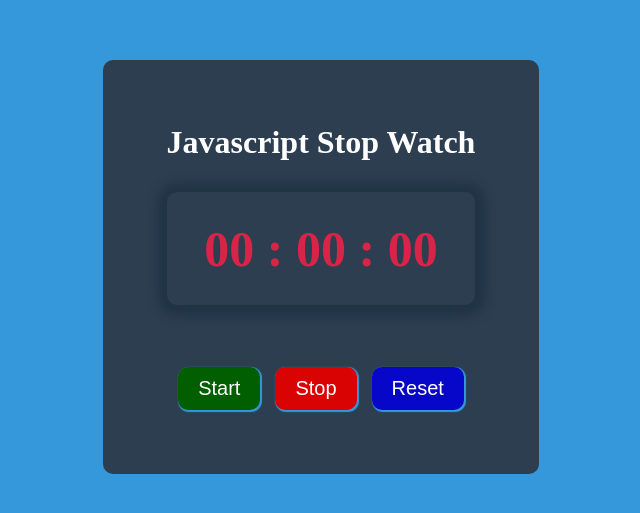
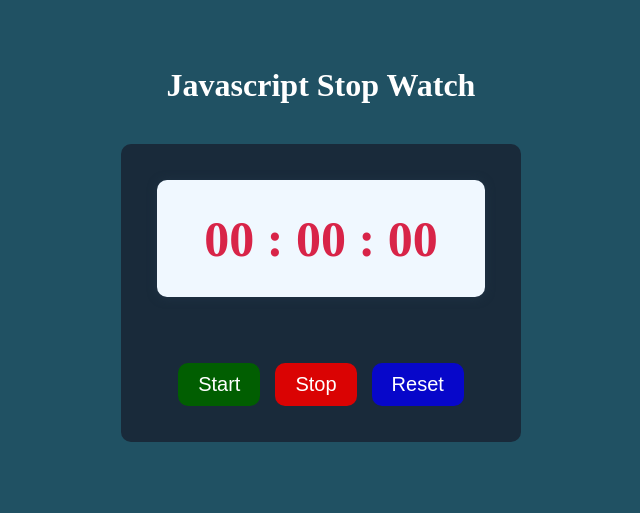
Before and after one commit to urvashi-2004/Javascript-stopwatch, a plain HTML site: page index.html in a window 1280 px wide. Shown: the part 133-646 px from the top of the page, without its empty margins (319-959 px from the left). Drawn offline with Linux system fonts and the light colour scheme.

Commit message:
first commit

```diff
--- a/index.html
+++ b/index.html
@@ -4,7 +4,7 @@
     <meta charset="UTF-8">
     <meta http-equiv="X-UA-Compatible" content="IE=edge">
     <meta name="viewport" content="width=device-width, initial-scale=1.0">
-    <title>Document</title>
+    <title>Stopwatch</title>
     <link rel="stylesheet" href="style.css">
 
 </head>
@@ -12,7 +12,11 @@
 <body>
 
     <div class="container">
+        <div class="text">
         <h1>Javascript Stop Watch</h1>
+    </div>
+
+    <div class="timer-box">
         <div class="timer">00 : 00 : 00</div>
 
 
@@ -28,7 +32,7 @@
         <button id="resetBtn" class="btn" style="--clr:blue">Reset</button> -->
     </div>
 </div>
-
+</div>
 <script src="script.js"></script>
 
 </body>
--- a/style.css
+++ b/style.css
@@ -3,34 +3,50 @@
     padding: 0;
 }
 body{
-    background: #3498db;
-    color: white;
     display: flex;
     justify-content: center;
     align-items: center;
     min-height: 100vh;
+    background-color: rgba(4, 59, 79, 0.888);
 }
 .container{
-    background-color: #2c3e50;
-    padding: 5% 5%;
     border-radius: 10px;
+    width: 25rem;
+    height: 25rem;
 }
 .container h1{
+    color: white;
     padding-bottom: 10%;
+    text-align: center;
 
 }
 .timer{
+/* width: 100%; */
+    background-color: aliceblue;
     color: rgb(216, 36, 72);
-    margin-top: 0%;
+    /* margin-top: 0%; */
     margin-bottom: 20%;
-    padding: 9% 9%;
+    padding: 9% 5%;
     display: flex;
     justify-content: center;
     align-items: center;
     font-size:50px;
     font-weight: 600;
     border-radius: 10px;
-    box-shadow: 1px 1px 10px 10px #213446;
+    box-shadow: 0px 1px 10px 0px #213446;
+
+}
+.timer-box{
+    /* width:100%; */
+    font-size: 20px;
+    font-weight: bold;
+
+    /* width: 100%; */
+    /* margin-top: 0%; */
+    /* margin-bottom: 20%; */
+    padding: 9% 9%;
+    background-color: #192a3a;
+    border-radius: 10px;
 }
 .button{
     justify-content: center;
@@ -45,6 +61,6 @@ body{
     padding: 10px 20px;
     border-radius: 10px;
     border: none;
-    box-shadow: 1px 1px 1px 1px #3498db;
+    /* box-shadow: 0px 1px 1px 0px #111f29; */
 
 }
```
